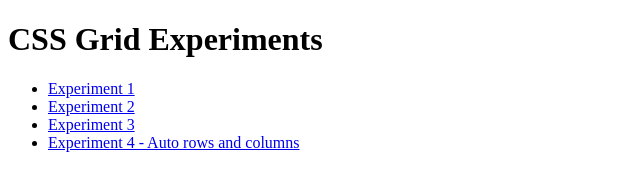
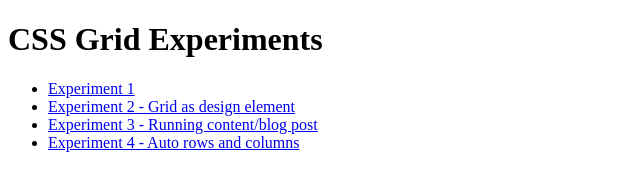
Before and after one commit to eamonnbell/css-grid-experiments, a plain HTML site: page index.html in a window 1280 px wide. Shown: the whole page, without its empty margins (0-640 px from the left). Drawn offline with Linux system fonts and the light colour scheme.

Commit message:
Add explainers

```diff
--- a/index.html
+++ b/index.html
@@ -8,8 +8,8 @@
     <h1>CSS Grid Experiments</h2>
     <ul>
         <li><a href="experiment1.html">Experiment 1</a></li>
-        <li><a href="experiment2.html">Experiment 2</a></li>
-        <li><a href="experiment3.html">Experiment 3</a></li>
+        <li><a href="experiment2.html">Experiment 2 - Grid as design element</a></li>
+        <li><a href="experiment3.html">Experiment 3 - Running content/blog post</a></li>
         <li><a href="experiment4.html">Experiment 4 - Auto rows and columns</a></li>
     </ul>
 </head>
```
